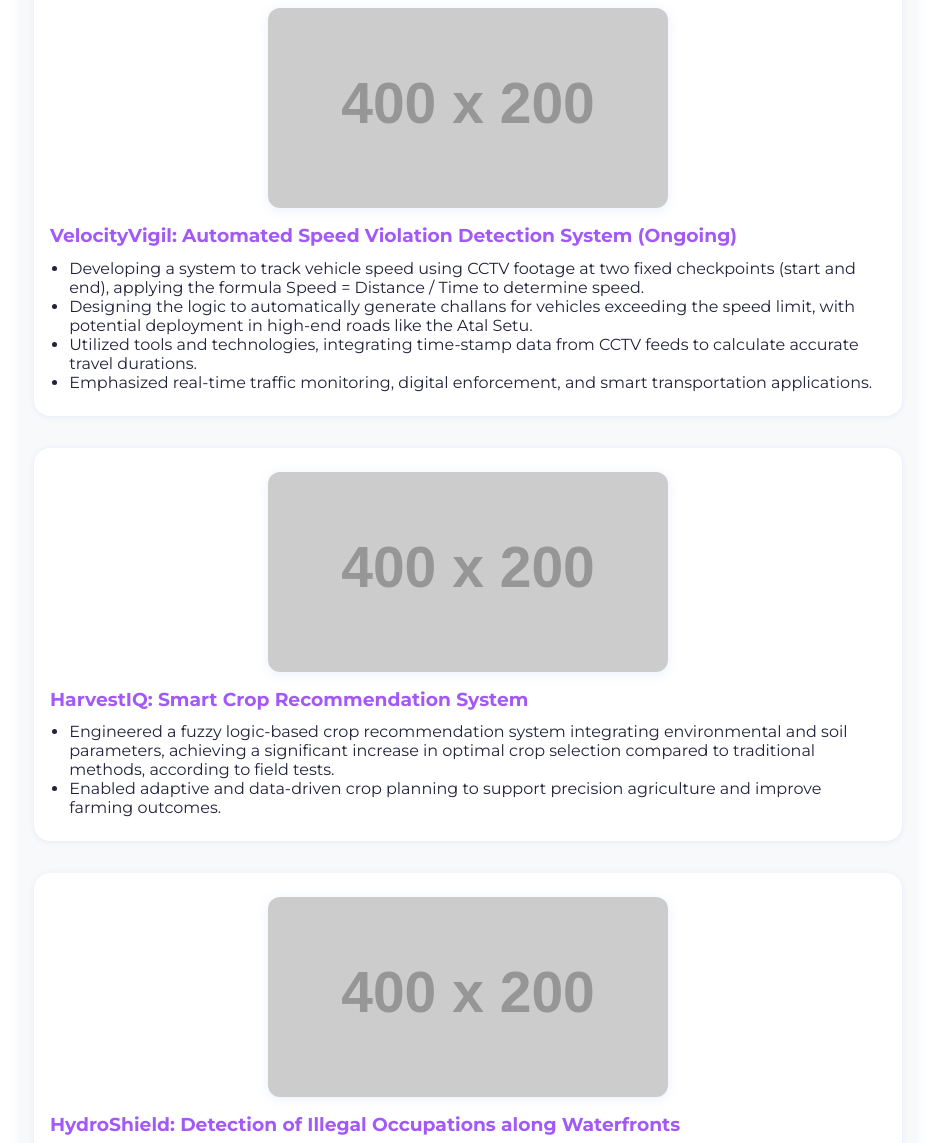
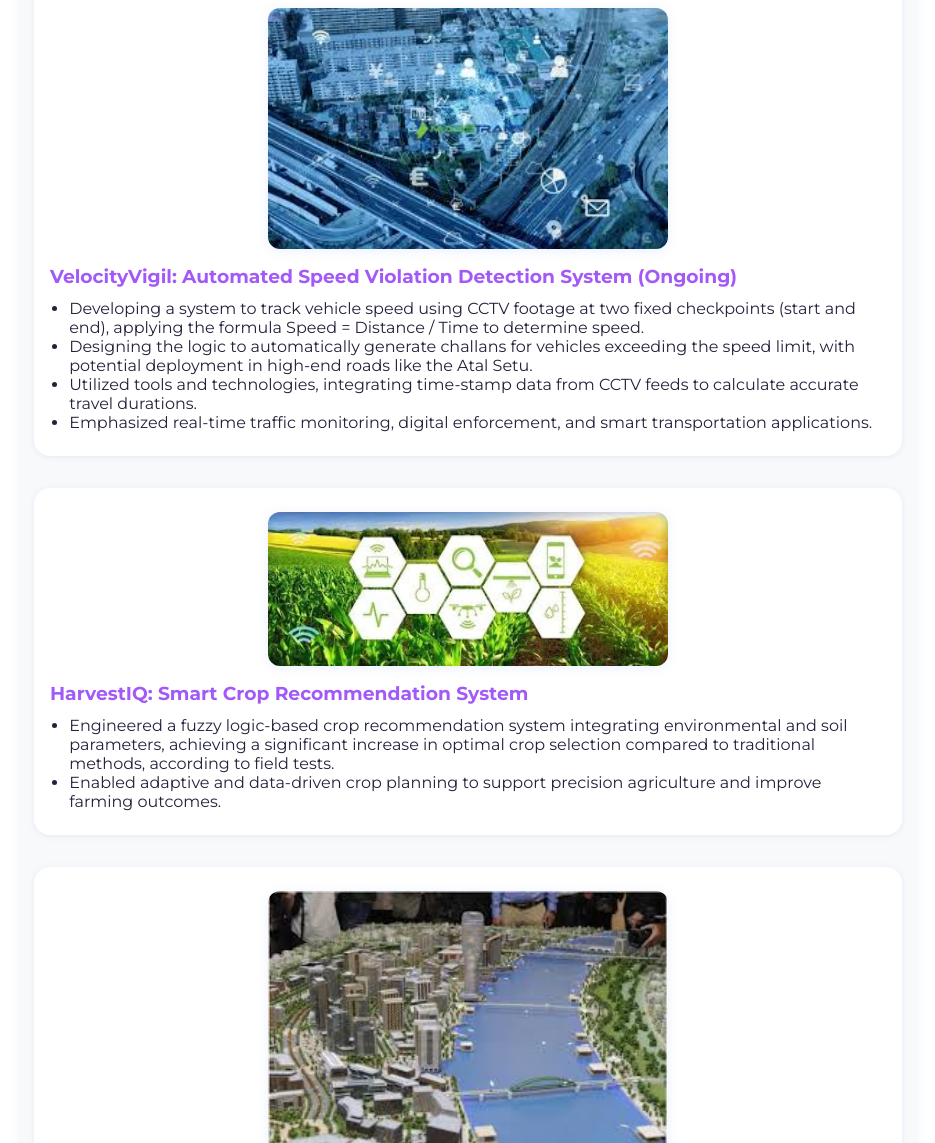
Before and after one commit to RohanK9042/rohankurhekar.github.io, a plain HTML site: page projects.html in a window 1280 px wide. Shown: the part 188-1331 px from the top of the page, without its empty margins (172-1107 px from the left). Drawn offline with Linux system fonts and the light colour scheme; placeholder pictures from the web are drawn by us.

Commit message:
Update projects.html

```diff
--- a/projects.html
+++ b/projects.html
@@ -22,7 +22,7 @@
     <section class="projects-section">
       <h2>Projects</h2>
       <div class="project-card">
-        <img src="https://via.placeholder.com/400x200?text=VelocityVigil+Screenshot" alt="VelocityVigil Screenshot" class="project-img">
+        <img src="velocityvigil.jpg" alt="VelocityVigil Screenshot" class="project-img">
         <h3>VelocityVigil: Automated Speed Violation Detection System (Ongoing)</h3>
         <ul>
           <li>Developing a system to track vehicle speed using CCTV footage at two fixed checkpoints (start and end), applying the formula Speed = Distance / Time to determine speed.</li>
@@ -32,7 +32,7 @@
         </ul>
       </div>
       <div class="project-card">
-        <img src="https://via.placeholder.com/400x200?text=HarvestIQ+Screenshot" alt="HarvestIQ Screenshot" class="project-img">
+        <img src="harvestiq.jpg" alt="HarvestIQ Screenshot" class="project-img">
         <h3>HarvestIQ: Smart Crop Recommendation System</h3>
         <ul>
           <li>Engineered a fuzzy logic-based crop recommendation system integrating environmental and soil parameters, achieving a significant increase in optimal crop selection compared to traditional methods, according to field tests.</li>
@@ -40,7 +40,7 @@
         </ul>
       </div>
       <div class="project-card">
-        <img src="https://via.placeholder.com/400x200?text=HydroShield+Screenshot" alt="HydroShield Screenshot" class="project-img">
+        <img src="hydroshield.jpg" alt="HydroShield Screenshot" class="project-img">
         <h3>HydroShield: Detection of Illegal Occupations along Waterfronts</h3>
         <ul>
           <li>Developed an AI/ML-based system to detect illegal occupation along water bodies by analyzing satellite imagery.</li>
@@ -59,8 +59,8 @@
 
   <footer>
     <div class="footer-social">
-      <a href="https://www.linkedin.com/in/rohan-kurhekar-8a5396252" target="_blank" aria-label="LinkedIn"><img src="images/linkedin.svg" alt="LinkedIn"></a>
-      <a href="https://github.com/RohanK9042" target="_blank" aria-label="GitHub"><img src="images/github.svg" alt="GitHub"></a>
+      <a href="https://www.linkedin.com/in/rohan-kurhekar-8a5396252" target="_blank" aria-label="LinkedIn"><img src="linkedin.png" alt="LinkedIn"></a>
+      <a href="https://github.com/RohanK9042" target="_blank" aria-label="GitHub"><img src="github.png" alt="GitHub"></a>
     </div>
     <p>&copy; 2024 Rohan Kurhekar. All rights reserved.</p>
   </footer>
```
